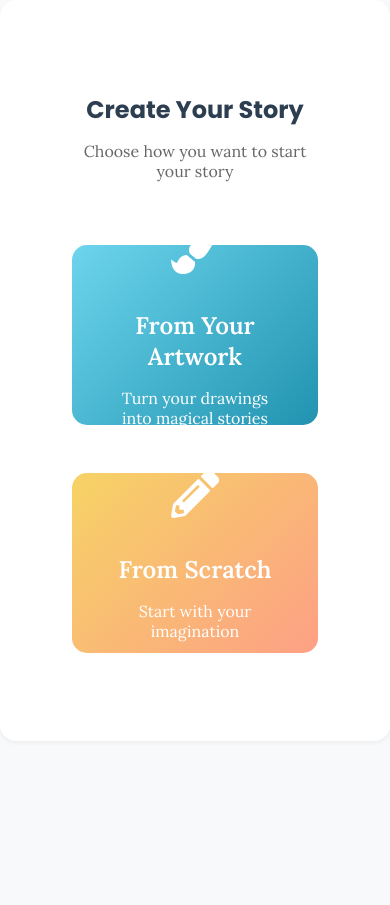
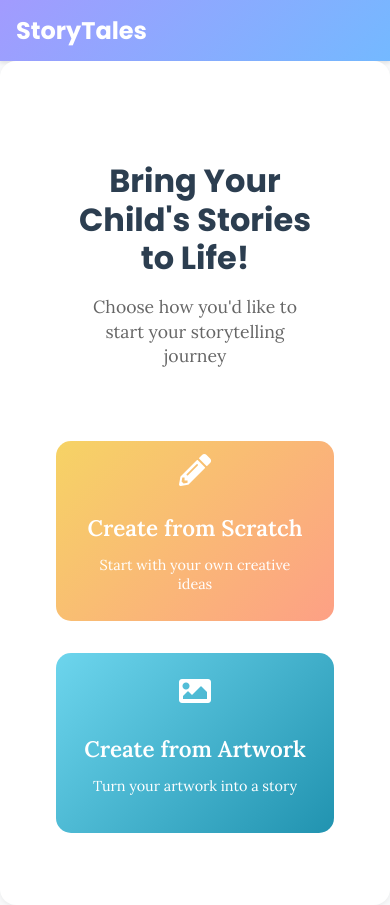
Before and after one commit to rgroot1/storytales, a Flask app: page / in a window 390 px wide. Before the commit the page ends 653 px from the top, so only its background shows below. Run offline with Flask 3, Linux system fonts and the light colour scheme.

Commit message:
minor styling updates

```diff
--- a/src/app/__init__.py
+++ b/src/app/__init__.py
@@ -96,7 +96,7 @@ def create_app(config_class=Config):
     from src.app.routes.main import bp as main_bp
     from src.app.routes.story import bp as story_bp
     app.register_blueprint(main_bp)  # Register main blueprint first (for homepage)
-    app.register_blueprint(story_bp)
+    app.register_blueprint(story_bp, url_prefix='/story')
 
     if app.debug:
         app.logger.setLevel('DEBUG')
--- a/src/app/routes/story.py
+++ b/src/app/routes/story.py
@@ -179,7 +179,7 @@ def handle_unexpected_error(e):
     }), 500
 
 @bp.route('/create')
-def create_story():
-    """Unified create route that handles both flows"""
-    flow_type = request.args.get('type', 'scratch')  # Default to scratch if not specified
+def create():
+    """Create story page."""
+    flow_type = request.args.get('type', 'scratch')
     return render_template('story/create.html', flow_type=flow_type)
--- a/src/app/static/css/main.css
+++ b/src/app/static/css/main.css
@@ -79,17 +79,20 @@ body {
     /* Hero section */
     .hero-section {
         padding: 2rem 1rem !important;
-        margin-bottom: 1rem !important;
+        margin-bottom: 1.5rem !important;
         border-radius: 0 0 1rem 1rem !important;
     }
 
     .hero-section h1 {
-        font-size: clamp(24px, 6vw, 32px) !important;
-        margin: 0 0 0.5rem !important;
+        font-size: 2rem !important;
+        line-height: 1.2 !important;
+        margin-bottom: 0.5rem !important;
     }
 
     .hero-subtitle {
-        font-size: clamp(16px, 4vw, 18px) !important;
+        font-size: 1.1rem !important;
+        line-height: 1.4 !important;
+        padding: 0 1rem !important;
     }
 
     /* Upload and input sections */
@@ -1531,31 +1534,57 @@ body.modal-open .modal {
 
 /* Enhanced Mobile Responsiveness */
 @media (max-width: 768px) {
+    .story-landing {
+        padding: 1rem;
+    }
+
     .hero-section {
-        padding: 1rem;
+        padding: 2rem 1rem;
+        margin-bottom: 1.5rem;
+        text-align: center;
     }
 
     .hero-section h1 {
         font-size: 2rem;
+        line-height: 1.2;
+        margin-bottom: 0.5rem;
+    }
+
+    .hero-subtitle {
+        font-size: 1.1rem;
+        line-height: 1.4;
+        padding: 0 1rem;
     }
 
     .creation-options {
+        gap: 1rem;
         padding: 0.5rem;
     }
 
     .creation-option {
         min-width: 100%;
-        height: 200px;
+        height: 160px;  /* Shorter on mobile */
         margin-bottom: 1rem;
     }
 
+    .option-content {
+        padding: 1rem;
+    }
+
+    .option-content i {
+        font-size: 2rem;
+        margin-bottom: 0.5rem;
+    }
+
     .option-content h2 {
-        font-size: 1.5rem;
+        font-size: 1.4rem;
+        margin-bottom: 0.5rem;
     }
 
     .option-content p {
-        font-size: 1rem;
+        font-size: 0.9rem;
         padding: 0 1rem;
+        line-height: 1.3;
     }
 }
 
@@ -1573,3 +1602,38 @@ body.modal-open .modal {
         height: 180px;
     }
 }
+
+/* Brand Navigation */
+.nav-bar {
+    background: linear-gradient(135deg, #A29BFE 0%, #74B9FF 100%);
+    padding: 1rem 2rem;
+    box-shadow: 0 2px 4px rgba(0,0,0,0.1);
+}
+
+.nav-bar .brand {
+    max-width: 1200px;
+    margin: 0 auto;
+}
+
+.nav-bar .brand a {
+    text-decoration: none;
+}
+
+.nav-bar .brand h1 {
+    color: white;
+    font-family: 'Poppins', sans-serif;
+    font-size: 1.8rem;
+    margin: 0;
+    font-weight: 700;
+}
+
+/* Mobile adjustments */
+@media (max-width: 768px) {
+    .nav-bar {
+        padding: 0.8rem 1rem;
+    }
+
+    .nav-bar .brand h1 {
+        font-size: 1.5rem;
+    }
+}
--- a/src/app/templates/base.html
+++ b/src/app/templates/base.html
@@ -12,6 +12,15 @@
     {% block extra_css %}{% endblock %}
 </head>
 <body>
+    <!-- Add nav bar for brand -->
+    <nav class="nav-bar">
+        <div class="brand">
+            <a href="{{ url_for('main.index') if request.endpoint != 'main.index' else '#' }}">
+                <h1>StoryTales</h1>
+            </a>
+        </div>
+    </nav>
+
     <div class="container">
         <div class="main-input-section">
             {% block content %}{% endblock %}
--- a/src/app/templates/index.html
+++ b/src/app/templates/index.html
@@ -5,24 +5,26 @@
 {% block content %}
 <div class="story-landing">
     <div class="hero-section">
-        <h1>Create Your Story</h1>
-        <p class="hero-subtitle">Choose how you want to start your story</p>
+        <h1>Bring Your Child's Stories to Life!</h1>
+        <p class="hero-subtitle">Choose how you'd like to start your storytelling journey</p>
     </div>
 
     <div class="creation-options">
-        <a href="{{ url_for('story.create_story', type='artwork') }}" class="creation-option artwork-option">
+        <!-- Scratch option first -->
+        <a href="{{ url_for('story.create', type='scratch') }}" class="creation-option scratch-option">
             <div class="option-content">
-                <i class="fas fa-paint-brush"></i>
-                <h2>From Your Artwork</h2>
-                <p>Turn your drawings into magical stories</p>
+                <i class="fas fa-pencil-alt"></i>
+                <h2>Create from Scratch</h2>
+                <p>Start with your own creative ideas</p>
             </div>
         </a>
 
-        <a href="{{ url_for('story.create_story', type='scratch') }}" class="creation-option scratch-option">
+        <!-- Artwork option second -->
+        <a href="{{ url_for('story.create', type='artwork') }}" class="creation-option artwork-option">
             <div class="option-content">
-                <i class="fas fa-pencil-alt"></i>
-                <h2>From Scratch</h2>
-                <p>Start with your imagination</p>
+                <i class="fas fa-image"></i>
+                <h2>Create from Artwork</h2>
+                <p>Turn your artwork into a story</p>
             </div>
         </a>
     </div>
```
Also changed, not shown: src/app/templates/story/landing.html (+8 -8 lines).
